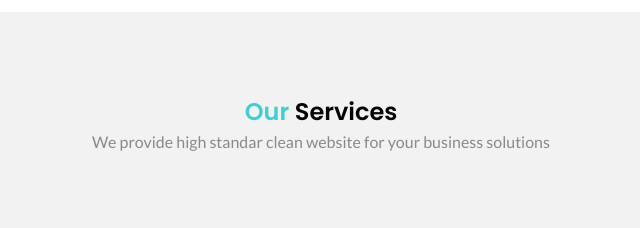
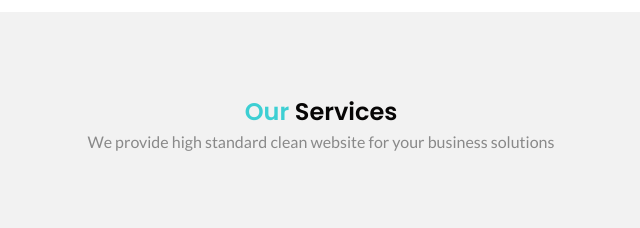
Before and after one commit to CodeWithDawood/portfolio-project-2, a plain HTML site: page index.html in a window 1280 px wide. Shown: the part 1200-1428 px from the top of the page, 319-959 px from the left. Drawn offline with nearby package versions, Linux system fonts and the light colour scheme.

Commit message:
spell check

```diff
--- a/index.html
+++ b/index.html
@@ -136,7 +136,7 @@
         <div class="container">
           <h1 class="section-heading"><span>Our</span> Services</h1>
           <p>
-            We provide high standar clean website for your business solutions
+            We provide high standard clean website for your business solutions
           </p>
 
           <div class="card-wrapper">
@@ -257,7 +257,7 @@
         <div class="container">
           <h1 class="section-heading"><span>Our</span> Work</h1>
           <p>
-            We provide high standar clean website for your business solutions.
+            We provide high standard clean website for your business solutions.
           </p>
           <div class="card-wrapper">
             <div class="card">
@@ -310,7 +310,7 @@
         <div class="container asdf">
           <h1 class="section-heading">Contact <span>Us</span></h1>
           <p>
-            We provide high standar clean website for your business solutions
+            We provide high standard clean website for your business solutions
           </p>
           <div class="card-wrapper-c">
             <div class="card">
```
